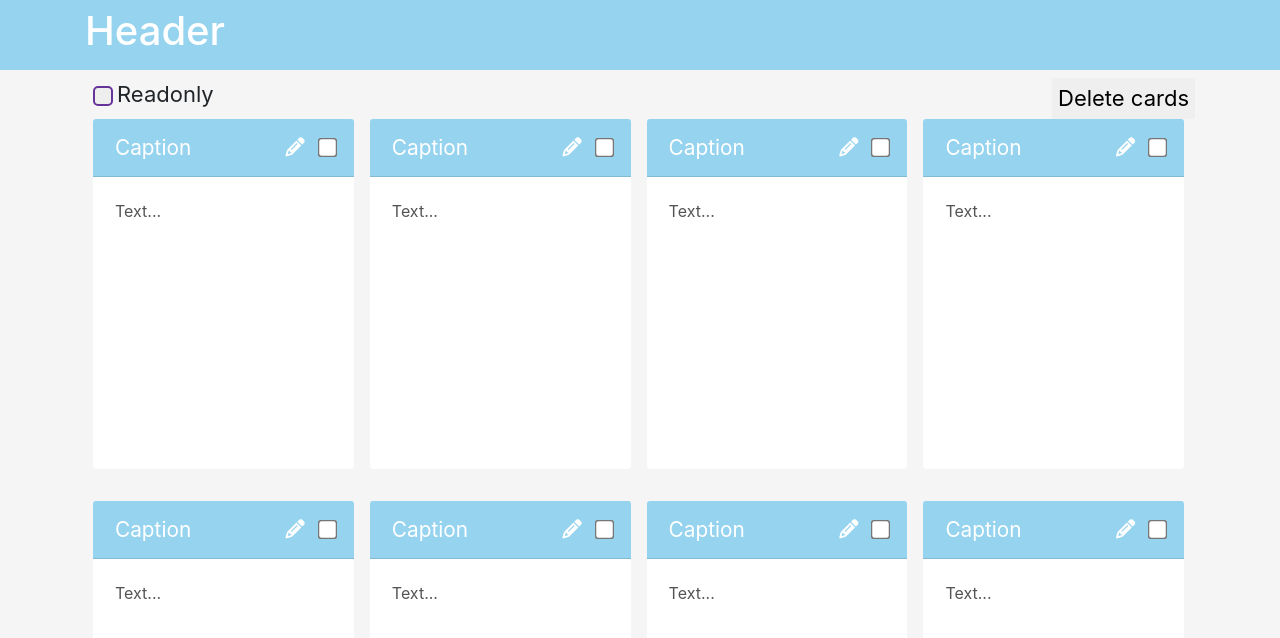
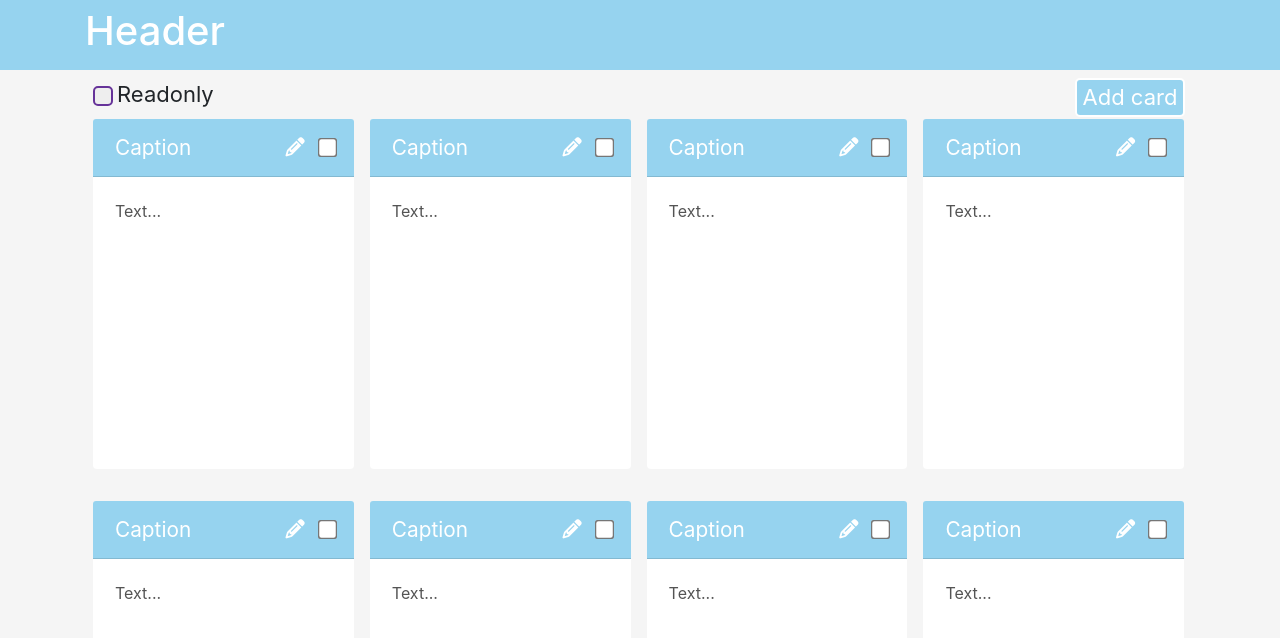
Before and after one commit to mkaleda-gomel-iba-by/react-app, a React (Create React App) app: page / in a window 1280 px wide. Shown: the top 638 px of the page. Built offline with nearby package versions, Linux system fonts and the light colour scheme.

Commit message:
adding card

```diff
--- /dev/null
+++ b/src/components/app/content/AddCardModal.js
@@ -0,0 +1,16 @@
+import React, {useState} from "react";
+
+export default function AddCardModal(props) {
+    const [newCardData, setNewCardData] = useState({header: '', body: ''})
+    if (!props.addCardDataVisible) return null
+    return (
+        <div>
+            <h3>Fill card data</h3>
+            <input type="text" placeholder="Header"
+                   onInput={(event) => setNewCardData({...newCardData, header: event.target.value})}/>
+            <input type="text" placeholder="Body"
+                   onInput={(event) => setNewCardData({...newCardData, body: event.target.value})}/>
+            <button className="cards-manage-button" onClick={() => props.addCard(newCardData)}>Add card</button>
+        </div>
+    )
+}
--- /dev/null
+++ b/src/components/app/content/CardsPanel.js
@@ -0,0 +1,15 @@
+import React from "react";
+import Checkbox from "./Checkbox";
+
+export default function CardsPanel(props) {
+    return (
+        <div className="cards-panel cards-panel-layout">
+            <Checkbox setChecked={props.setReadOnly} checked={props.readOnly} label={'Readonly'}/>
+            <div className="buttons-wrapper">
+                {props.isSelected ||
+                <button className="cards-manage-button" onClick={() => props.deleteCards()}>Delete cards</button>}
+                <button className="cards-manage-button" onClick={() => props.toggleAddCardModal()}>Add card</button>
+            </div>
+        </div>
+    )
+}
--- a/src/components/app/content/cardList/index.js
+++ b/src/components/app/content/cardList/index.js
@@ -5,14 +5,9 @@ import Card from "./card";
 function CardList(props) {
     return (
         <div className="cards">
-            {props.cards.map(card => {
-                return <Card cardData={card}
-                             saveCardData={props.saveCardData}
-                             readOnly={props.readOnly}
-                             checkedControl={props.checkedControl}
-                             checked={props.checkedCardIds.includes(card.id)}
-                             key={card.id}/>
-            })}
+            {props.cards.map(card => <Card cardData={card} saveCardData={props.saveCardData} readOnly={props.readOnly}
+                                           checkedControl={props.checkedControl}
+                                           checked={props.checkedCardIds.includes(card.id)} key={card.id}/>)}
         </div>
     )
 }
--- a/src/components/app/content/index.css
+++ b/src/components/app/content/index.css
@@ -20,14 +20,17 @@
 
 .cards-panel-layout {
     position: relative;
-    padding-left: 2rem;
+    padding: 0 .6rem 0 2rem;
     margin: .5rem 0 -1rem 0;
 }
 
-.delete-cards {
-    border: 0;
+.cards-manage-button {
+    background: #96d3ef;
+    color: white;
+    border: 2px solid white;
+    border-radius: 5px;
 }
 
-.delete-cards:active {
-    border: 0;
+.cards-manage-button:hover {
+    border: 2px solid rebeccapurple;
 }
--- a/src/components/app/content/index.js
+++ b/src/components/app/content/index.js
@@ -1,20 +1,24 @@
 import React, {useState} from 'react';
 import './index.css';
 import CardList from "./cardList";
-import Checkbox from "./checkbox";
+import AddCardModal from "./AddCardModal";
+import CardsPanel from "./CardsPanel";
 
 function Content() {
+    const defaultData = {header: 'Caption', body: 'Text...'}
     const [readOnly, setReadOnly] = useState(false);
     const [cards, setCards] = useState([
-        {id: 1, header: 'Caption', body: 'Text...'},
-        {id: 2, header: 'Caption', body: 'Text...'},
-        {id: 3, header: 'Caption', body: 'Text...'},
-        {id: 4, header: 'Caption', body: 'Text...'},
-        {id: 5, header: 'Caption', body: 'Text...'},
-        {id: 6, header: 'Caption', body: 'Text...'},
-        {id: 7, header: 'Caption', body: 'Text...'},
-        {id: 8, header: 'Caption', body: 'Text...'},
+        {id: 1, ...defaultData},
+        {id: 2, ...defaultData},
+        {id: 3, ...defaultData},
+        {id: 4, ...defaultData},
+        {id: 5, ...defaultData},
+        {id: 6, ...defaultData},
+        {id: 7, ...defaultData},
+        {id: 8, ...defaultData}
     ]);
+    const [addCardModalVisible, setAddCardModalVisible] = useState(false)
+    const toggleAddCardModal = () => setAddCardModalVisible(prevState => !prevState)
 
     const [checkedCardIds, setCheckedCardIds] = useState([]);
 
@@ -53,15 +57,25 @@ function Content() {
         setCards(cards);
     }
 
+    function addCard(cardData) {
+        const generatedId = cards.map((item) => item.id).sort((a, b) => b - a)[0] + 1
+        setCards([...cards, {id: generatedId, ...cardData}])
+    }
+
     return (
         <div className="content content-layout">
             <div className="container">
-                <div className="cards-panel cards-panel-layout">
-                    <Checkbox setChecked={setReadOnly} checked={readOnly} label={'Readonly'}/>
-                    <button className="delete-cards" onClick={() => deleteCards()}>Delete cards</button>
-                </div>
-                <CardList readOnly={readOnly} cards={cards} checkedControl={checkedControl}
-                          checkedCardIds={checkedCardIds} saveCardData={saveCardData}/>
+                <CardsPanel toggleAddCardModal={toggleAddCardModal}
+                            deleteCards={deleteCards}
+                            setReadOnly={setReadOnly}
+                            readOnly={readOnly}
+                            isSelected={checkedCardIds.length === 0}/>
+                <AddCardModal addCardDataVisible={addCardModalVisible} addCard={addCard}/>
+                <CardList readOnly={readOnly}
+                          cards={cards}
+                          checkedControl={checkedControl}
+                          checkedCardIds={checkedCardIds}
+                          saveCardData={saveCardData}/>
             </div>
         </div>
     )
```
Also changed, not shown: src/components/app/content/Checkbox.js (renamed from src/components/app/content/checkbox.js).
